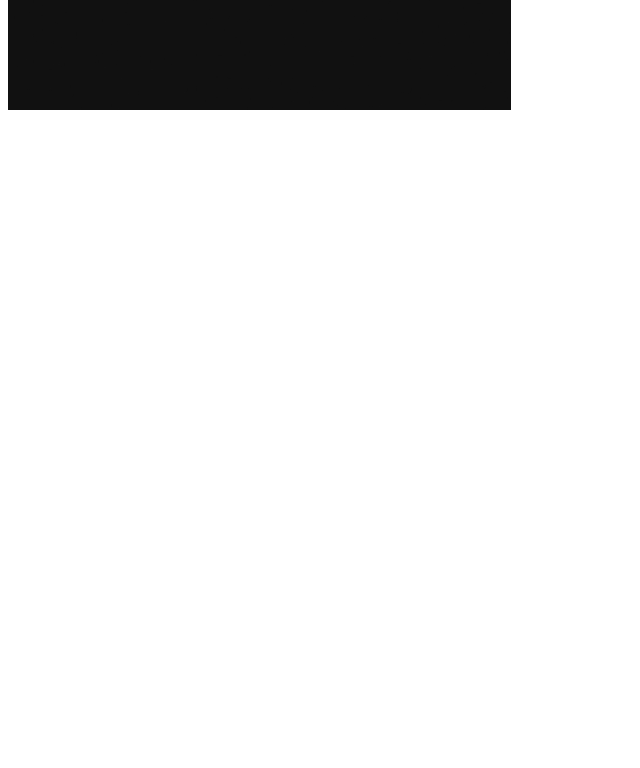
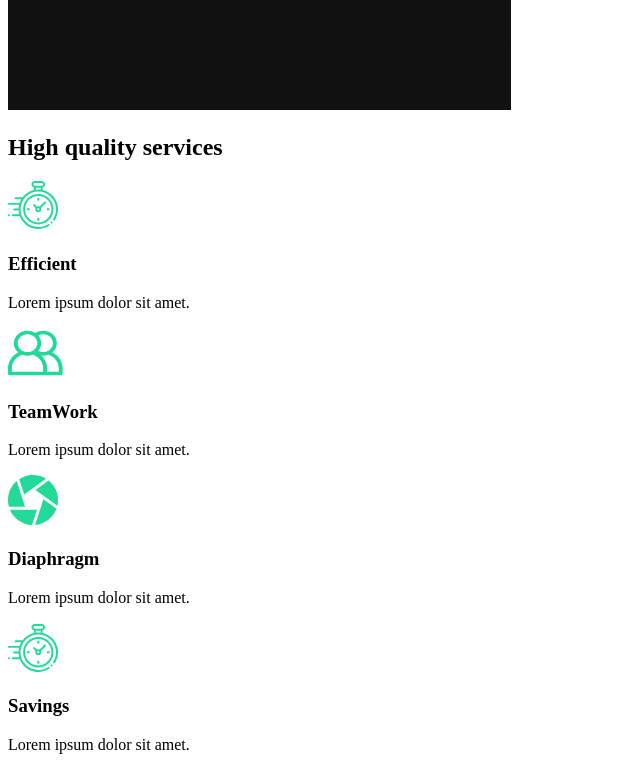
Before and after one commit to rawhite22/capture, a React (Create React App) app: page / in a window 1280 px wide. Shown: the part 860-1628 px from the top of the page, without its empty margins (0-640 px from the left). Before the commit the page ends 982 px from the top, so only its background shows below. Built offline with nearby package versions, Linux system fonts and the light colour scheme.

Commit message:
3. Services Section

```diff
--- /dev/null
+++ b/src/components/ServicesSection.js
@@ -0,0 +1,53 @@
+import React from 'react';
+import clock from '../img/clock.svg';
+import diaphragm from '../img/diaphragm.svg';
+import money from '../img/clock.svg';
+import teamwork from '../img/teamwork.svg';
+import home2 from '../img/home2.png';
+
+const ServicesSection = () => {
+  return (
+    <div className='services'>
+      <div className='description'>
+        <h2>
+          High <span>quality</span> services
+        </h2>
+        <div className='cards'>
+          <div className='card'>
+            <div className='icon'>
+              <img src={clock} alt='clock' />
+              <h3>Efficient</h3>
+            </div>
+            <p>Lorem ipsum dolor sit amet.</p>
+          </div>
+          <div className='card'>
+            <div className='icon'>
+              <img src={teamwork} alt='teamwork' />
+              <h3>TeamWork</h3>
+            </div>
+            <p>Lorem ipsum dolor sit amet.</p>
+          </div>
+          <div className='card'>
+            <div className='icon'>
+              <img src={diaphragm} alt='phragm' />
+              <h3>Diaphragm</h3>
+            </div>
+            <p>Lorem ipsum dolor sit amet.</p>
+          </div>
+          <div className='card'>
+            <div className='icon'>
+              <img src={money} alt='money' />
+              <h3>Savings</h3>
+            </div>
+            <p>Lorem ipsum dolor sit amet.</p>
+          </div>
+        </div>
+      </div>
+      <div className='img'>
+        <img src={home2} alt='camera lens' />
+      </div>
+    </div>
+  );
+};
+
+export default ServicesSection;
--- a/src/pages/AboutUs.js
+++ b/src/pages/AboutUs.js
@@ -1,11 +1,15 @@
-import React from 'react'
+import React from 'react';
 // page components
-import AboutSection from '../components/AboutSection'
+import AboutSection from '../components/AboutSection';
+import ServicesSection from '../components/ServicesSection';
 
 const AboutUs = () => {
   return (
-    <AboutSection/>
-  )
-}
+    <>
+      <AboutSection />
+      <ServicesSection />
+    </>
+  );
+};
 
-export default AboutUs
+export default AboutUs;
```
